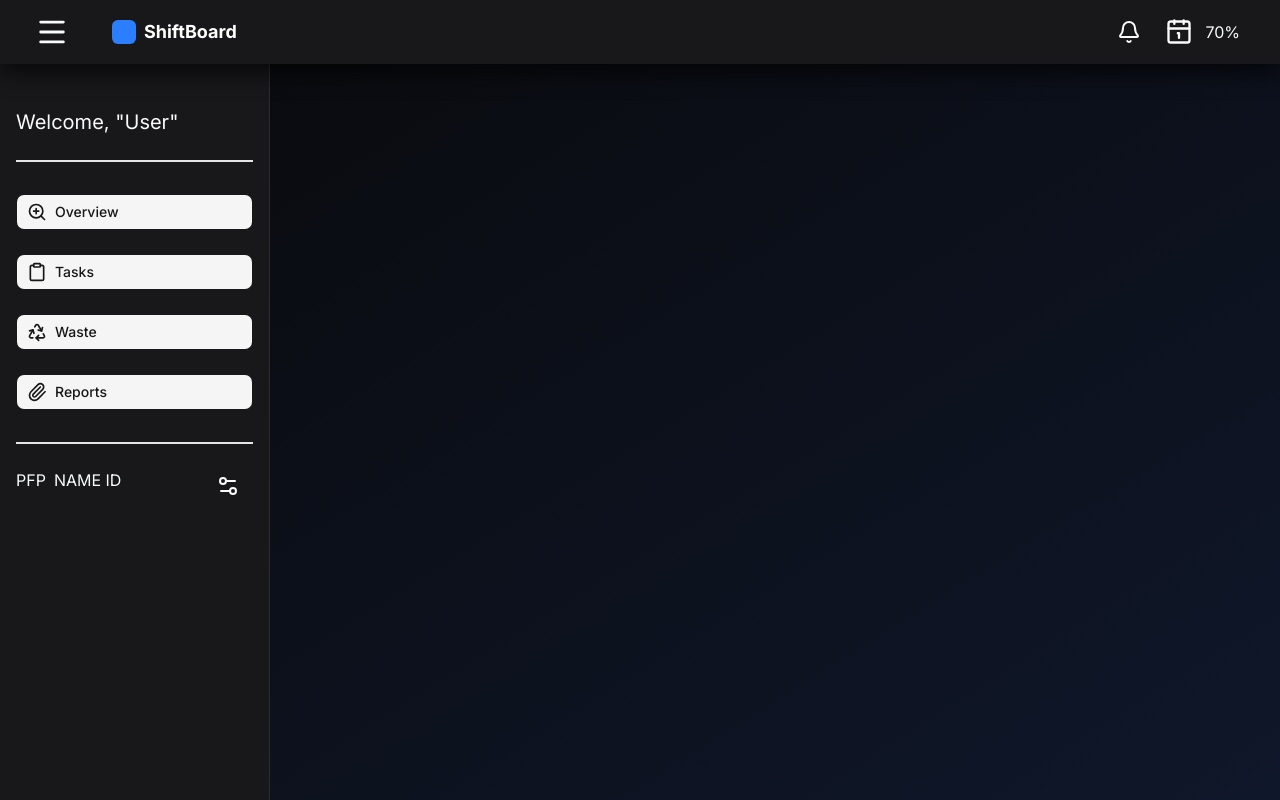
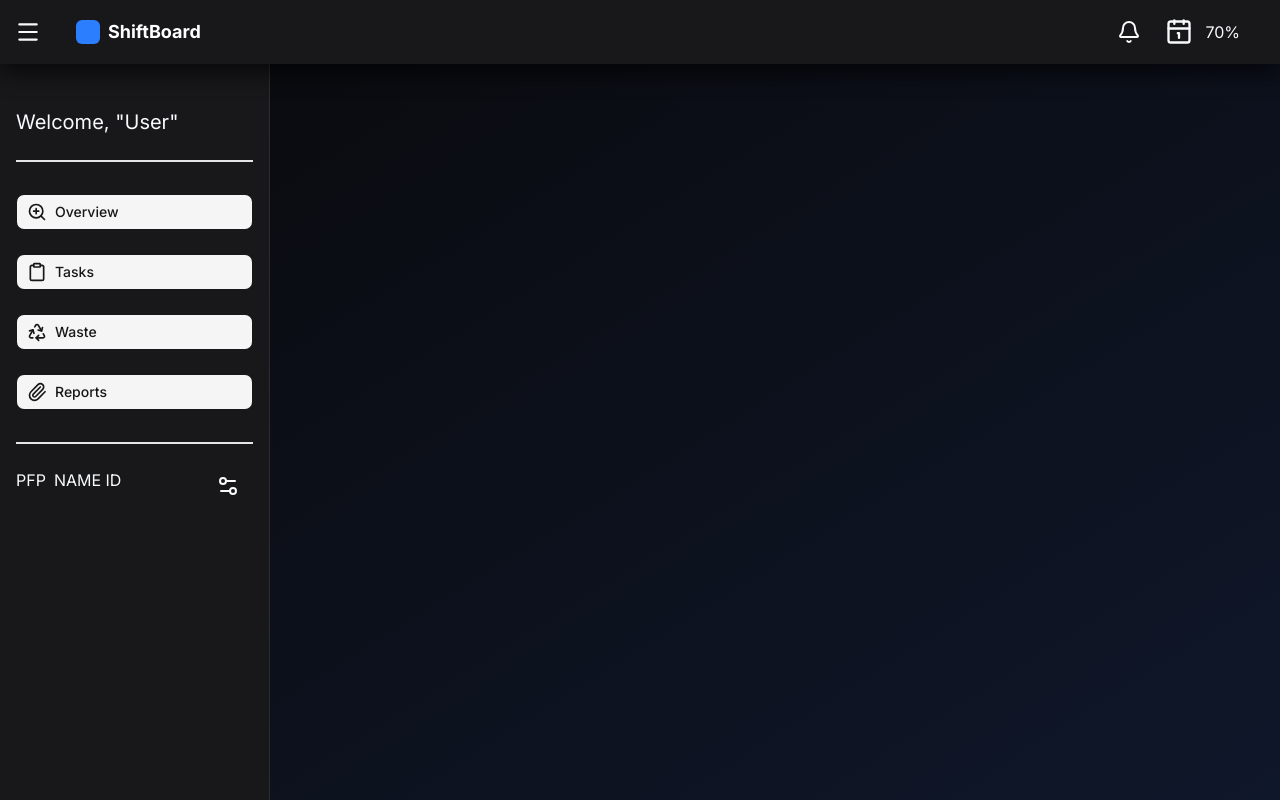
Before and after one commit to Graylen1019/ShiftBoard, a React (Vite) app in the folder client/: page / in a window 1280 px wide. Built offline with nearby package versions, Linux system fonts and the light colour scheme.

Commit message:
Changed navbar (not finished)

```diff
--- a/client/src/components/navbar/navbar.tsx
+++ b/client/src/components/navbar/navbar.tsx
@@ -21,11 +21,11 @@ export const Navbar = () => {
   return (
     <>
       {/* 1. TOP NAVBAR - High elevation layer with an aggressive custom dark drop shadow */}
-      <nav className="bg-panel-bg h-16 shadow-[0_8px_24px_rgba(0,0,0,0.7)] fixed top-0 left-0 right-0 z-30 flex items-center pl-4 pr-10 justify-between">
+      <nav className="bg-panel-bg h-16 shadow-[0_8px_24px_rgba(0,0,0,0.7)] fixed top-0 left-0 right-0 z-30 flex items-center pl-1 pr-10 justify-between">
         <div className="flex items-center gap-x-6">
           {/* Toggle Button */}
           <Button variant={"ghost"} onClick={toggleMenu} asChild>
-            <Menu className="size-18"/>
+            <Menu className="size-12"/>
           </Button>
 
           {/* Branding/Logo */}
```
